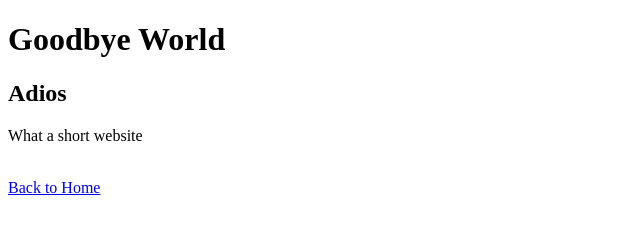
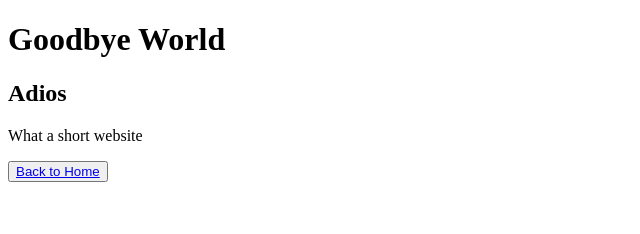
Before and after one commit to ashlynkong/ashlyn-simple-website, a plain HTML site: page goodbye.html in a window 1280 px wide. Shown: the whole page, without its empty margins (0-640 px from the left). Drawn offline with Linux system fonts and the light colour scheme.

Commit message:
change links to buttons

```diff
--- a/goodbye.html
+++ b/goodbye.html
@@ -5,8 +5,8 @@
 <h1>Goodbye World</h1>
 <h2>Adios</h2>
 
-<p> What a short website </p><br/>
-<a href="index.html">Back to Home</a>
+<p> What a short website </p>
+<button><a href="index.html">Back to Home</a></button>
 
 </body>
 </html>
```
Also changed, not shown: index.html (+1 -1 lines).
